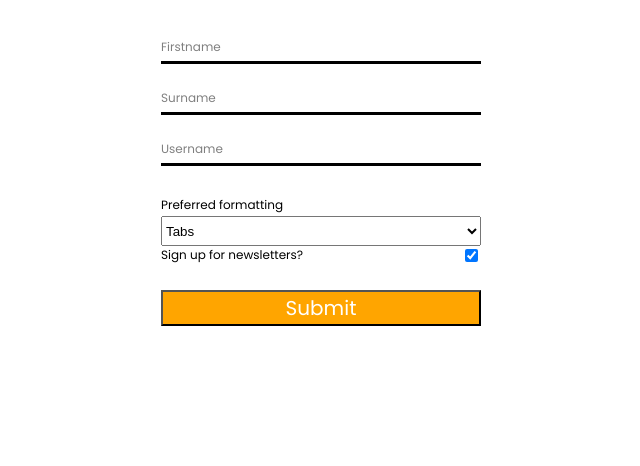
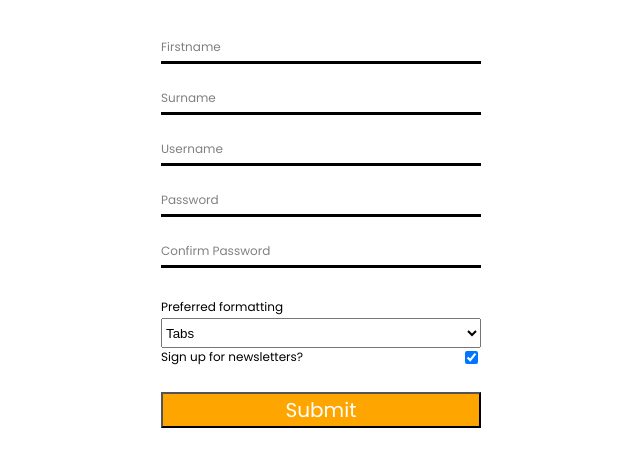
Before and after one commit to eugenekhristo/redux-form-egghead, a React (Create React App) app: page / in a window 1280 px wide. Shown: the top 466 px of the page, without its empty margins (319-959 px from the left). Built offline with nearby package versions, Linux system fonts and the light colour scheme.

Commit message:
Validate different fields (match passwords)

```diff
--- a/src/components/register-form/register-form.component.jsx
+++ b/src/components/register-form/register-form.component.jsx
@@ -2,7 +2,7 @@ import React, { Component } from 'react';
 import { Field, reduxForm } from 'redux-form';
 import './register-form.styles.css';
 import { CustomInput, CustomSelect } from './fields/index';
-import { required, minLength, maxLength } from './validation';
+import { required, minLength, maxLength, matchesPasswords } from './validation';
 
 class RegisterForm extends Component {
   render() {
@@ -32,6 +32,20 @@ class RegisterForm extends Component {
           validate={[required, minLength, maxLength]}
         />
         <Field
+          name="password"
+          type="password"
+          component={CustomInput}
+          label="Password"
+          validate={[required]}
+        />
+        <Field
+          name="passwordConfirm"
+          type="password"
+          component={CustomInput}
+          label="Confirm Password"
+          validate={[required, matchesPasswords]}
+        />
+        <Field
           name="preference"
           component={CustomSelect}
           label="Preferred formatting"
--- a/src/components/register-form/validation/index.js
+++ b/src/components/register-form/validation/index.js
@@ -1,8 +1,17 @@
 export const required = value => (value ? undefined : 'This field is required');
+
 export const minLength = value =>
   value.length <= 3 ? 'This field must be more than 3 chars' : undefined;
+
 export const maxLength = value =>
   value.length >= 10 ? 'This field must be less than 10 chars' : undefined;
+
+export const matchesPasswords = (value, values) =>
+  value === values.password ? undefined : 'Passwords must match';
+
+// export const matchesPasswords = (value, values) => {
+//   console.log(value, values);
+// };
 
 // export const validate = values => {
 //   const errors = {};
```
